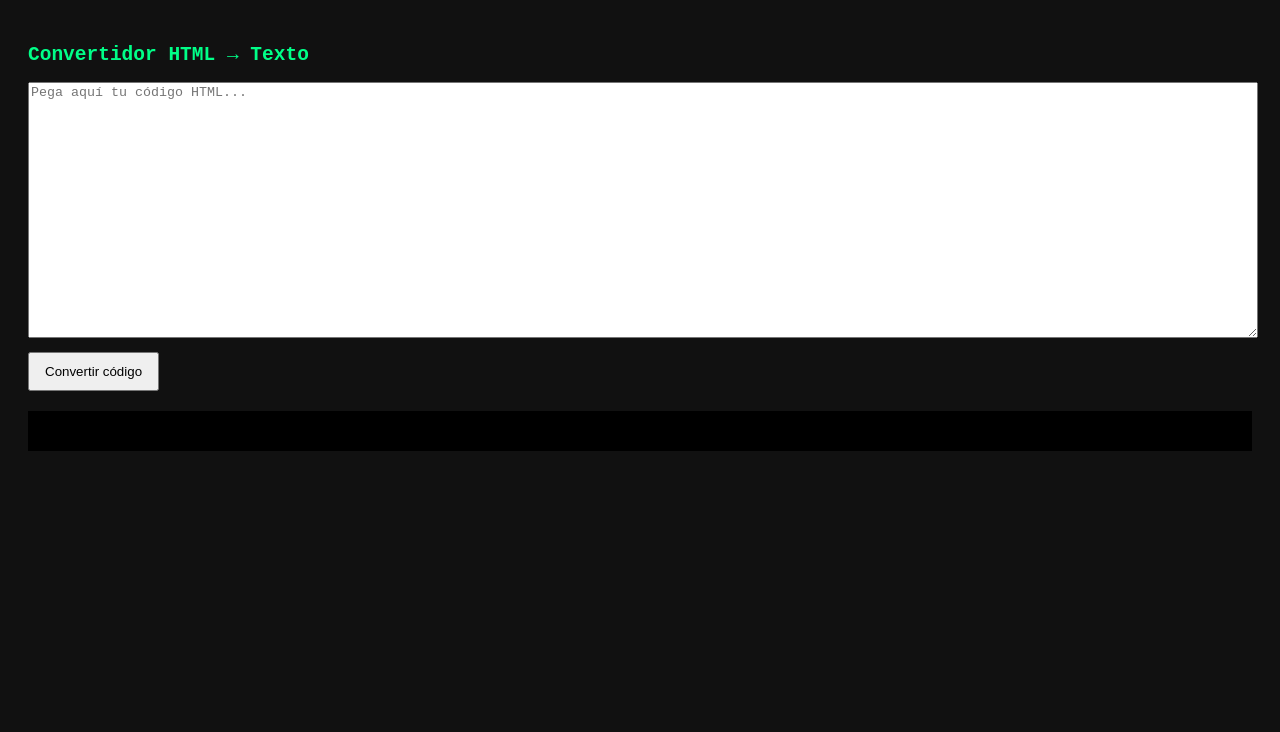
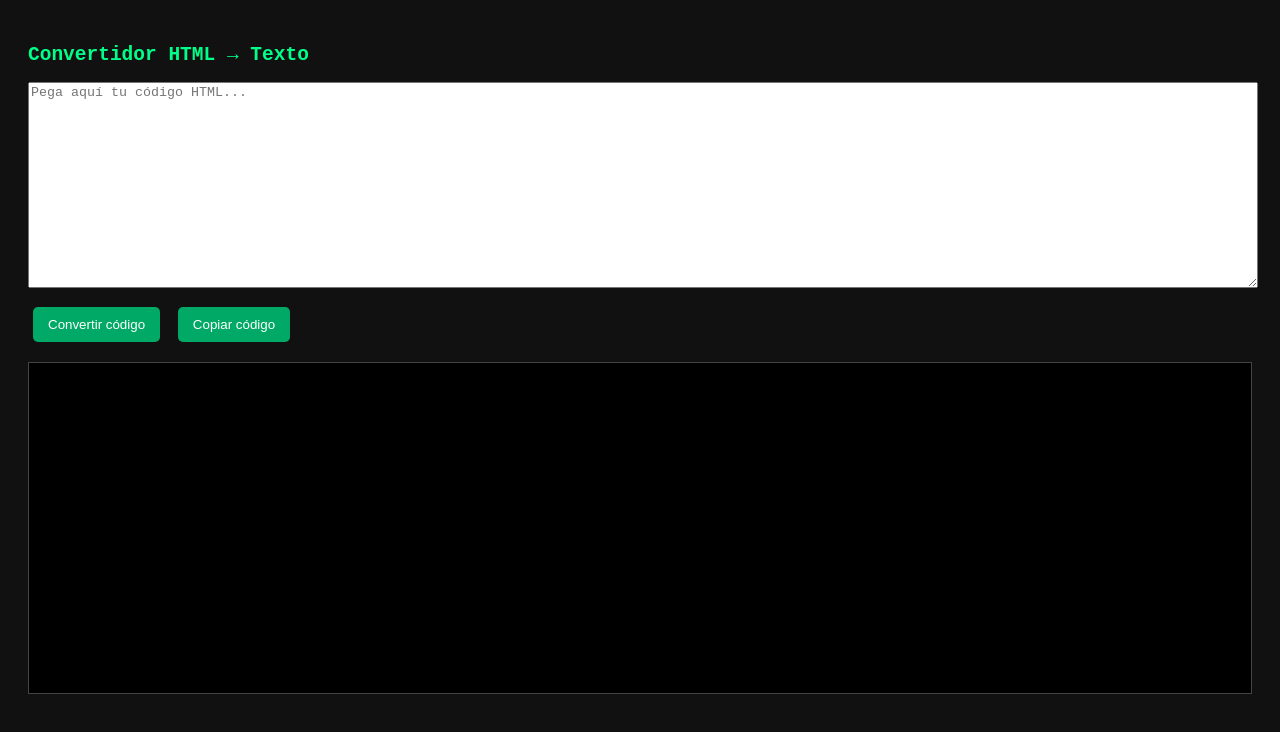
Before and after one commit to Proyecto00723/Convertidor, a plain HTML site: page index.html in a window 1280 px wide. Drawn offline with Linux system fonts and the light colour scheme.

Commit message:
Update index.html
Signed-off-by: Xtremo Developer <gustavotellov27@gmail.com>

```diff
--- a/index.html
+++ b/index.html
@@ -5,6 +5,7 @@
 <title>Convertidor HTML a Texto</title>
 
 <style>
+
 body{
 font-family:monospace;
 background:#111;
@@ -14,21 +15,41 @@ padding:20px;
 
 textarea{
 width:100%;
-height:250px;
+height:200px;
 margin-bottom:10px;
+font-family:monospace;
 }
 
 button{
 padding:10px 15px;
+margin:5px;
 cursor:pointer;
+border:none;
+background:#00aa66;
+color:white;
+border-radius:5px;
 }
 
-pre{
+button:hover{
+background:#00cc77;
+}
+
+/* ventana resultado */
+#contenedorResultado{
 background:#000;
-padding:20px;
-white-space:pre-wrap;
-margin-top:20px;
+padding:15px;
+margin-top:15px;
+height:300px;
+overflow:auto;
+border:1px solid #444;
 }
+
+/* codigo */
+#resultado{
+white-space:pre;
+color:#00ff88;
+}
+
 </style>
 </head>
 
@@ -41,8 +62,11 @@ margin-top:20px;
 <br>
 
 <button onclick="convertir()">Convertir código</button>
+<button onclick="copiarCodigo()">Copiar código</button>
 
+<div id="contenedorResultado">
 <pre id="resultado"></pre>
+</div>
 
 <script>
 
@@ -55,10 +79,19 @@ codigo = codigo
 .replace(/</g,"&lt;")
 .replace(/>/g,"&gt;");
 
-// agregar automáticamente <pre>
 let resultado = "<pre>\n" + codigo + "\n</pre>";
 
 document.getElementById("resultado").textContent = resultado;
+
+}
+
+function copiarCodigo(){
+
+const texto = document.getElementById("resultado").textContent;
+
+navigator.clipboard.writeText(texto);
+
+alert("Código copiado al portapapeles");
 
 }
 
```
